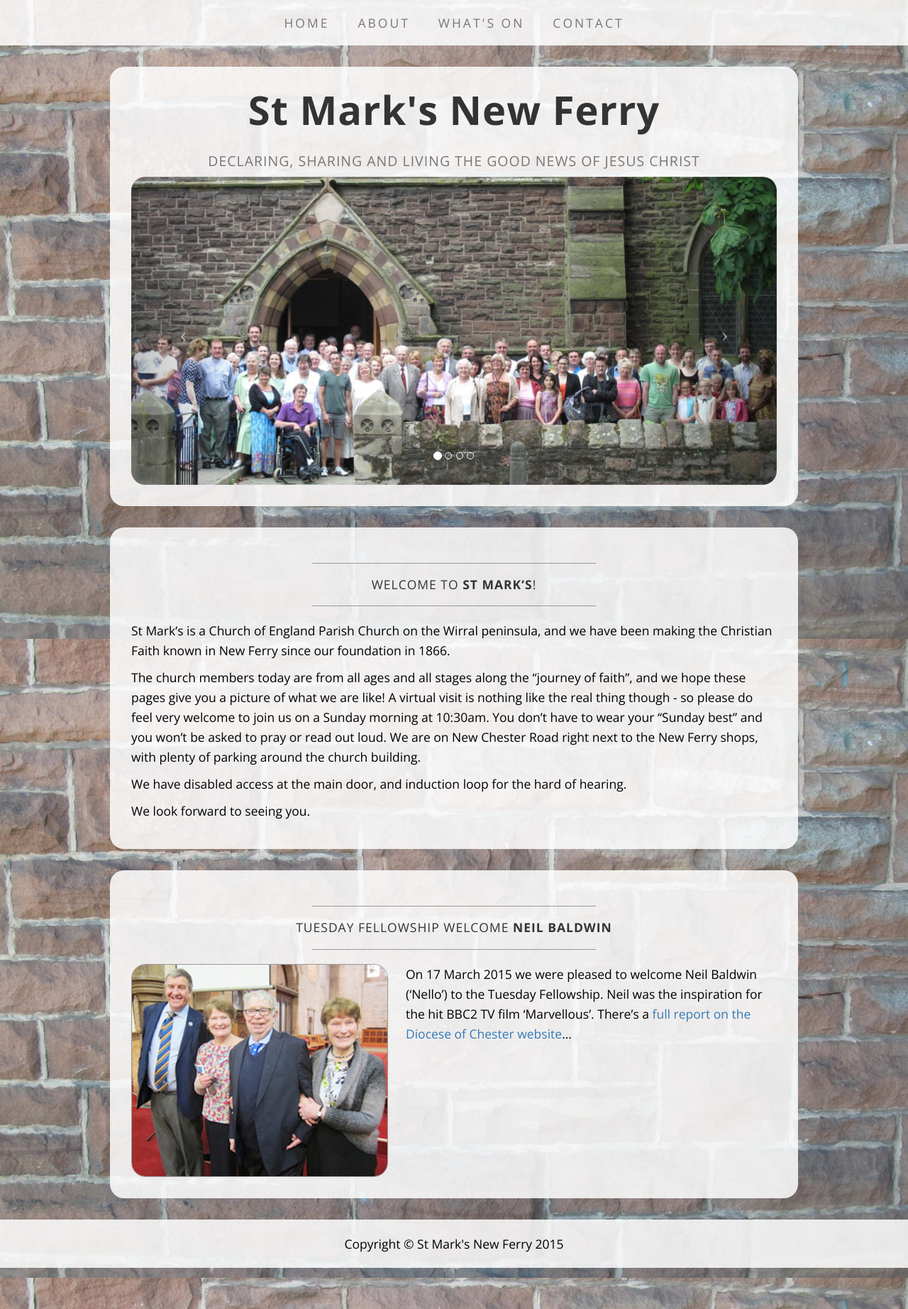
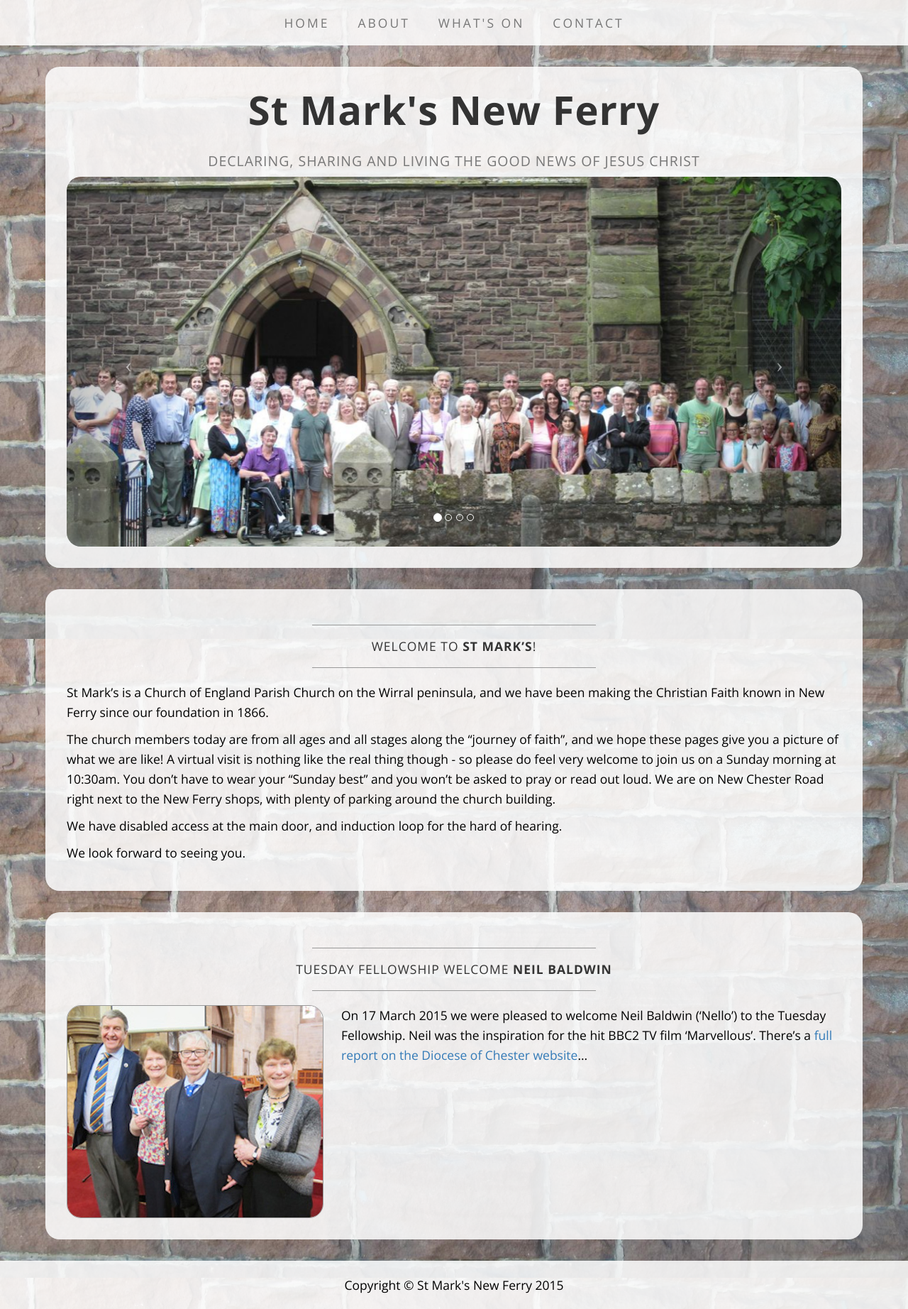
Before and after one commit to stmarksnewferry/stmarksnewferry.github.io, a Jekyll site: the page built from index.md, in a window 1280 px wide. Shown: the whole page at 71% size. Built offline with Jekyll 4.4.1, drawn with Linux system fonts in a browser that asks for light colours; nearby versions of some CDN libraries.

Commit message:
Leave margin to left and right of container on small screens. Use SASS.

```diff
--- a/css/business-casual.css
+++ b/css/business-casual.scss
@@ -1,3 +1,5 @@
+---
+---
 /*!
  * Start Bootstrap - Business Casual Bootstrap Theme (http://startbootstrap.com)
  * Code licensed under the Apache License v2.0.
@@ -6,22 +8,24 @@
  * This file has been altered.
  */
 
-/* Might stop background image size on Android from scaling to height of whole page */
+$base-font-family: "Open Sans", "Helvetica Neue", Helvetica, Arial, sans-serif;
+// $heading-font-family: "Josefin Slab", "Helvetica Neue", Helvetica, Arial, sans-serif;
+$box-spacing: 30px;
+
+// Stop background image size on Android from scaling to height of whole page
 html {
   height: 100%;
-  min-height: 100%;
-}
-body {
   min-height: 100%;
 }
 
 body {
   background: url('../img/bg.jpg') no-repeat center center fixed;
-  -webkit-background-size: cover;
   -moz-background-size: cover;
   -o-background-size: cover;
-  font-family: "Open Sans","Helvetica Neue",Helvetica,Arial,sans-serif;
+  -webkit-background-size: cover;
   background-size: cover;
+  font-family: $base-font-family;
+  min-height: 100%;
 }
 
 h1,
@@ -30,7 +34,7 @@
 h4,
 h5,
 h6 {
-  /*font-family: "Josefin Slab","Helvetica Neue",Helvetica,Arial,sans-serif;*/
+  // font-family: $heading-font-family;
   font-weight: 700;
   letter-spacing: 1px;
   text-transform: uppercase;
@@ -53,7 +57,7 @@
 }
 
 .navbar {
-  margin-bottom: 30px;
+  margin-bottom: $box-spacing;
 }
 
 .navbar-brand {
@@ -97,7 +101,7 @@
   background: #fff;
   background: rgba(255, 255, 255, .85);
   border-radius: 20px;
-  margin-bottom: 30px;
+  margin-bottom: $box-spacing;
   padding: 30px 15px;
 }
 
@@ -139,7 +143,7 @@
   .brand {
     color: #fff;
     display: inherit;
-    /*font-family: "Josefin Slab","Helvetica Neue",Helvetica,Arial,sans-serif;*/
+    // font-family: $heading-font-family;
     font-size: 5em;
     font-weight: 700;
     line-height: normal;
@@ -214,9 +218,9 @@
   }
 }
 
-/* Additions */
+// Additions
 
-/* Override Bootstrap's default container. */
+// Override Bootstrap's default container.
 
 @media (min-width: 1200px) {
   .container {
@@ -224,8 +228,15 @@
   }
 }
 
-/* Prevent scroll activating zoom until clicked */
-/* http://stackoverflow.com/questions/21992498/#comment39247447_22567753 */
+// Add margin to left and right of container on small screens
+
+.container {
+  width: 90%;
+}
+
+// Prevent scroll activating zoom in Google map until clicked
+// http://stackoverflow.com/questions/21992498/#comment39247447_22567753
+
 .overlay {
   height: 100%;
   position: absolute;
```
